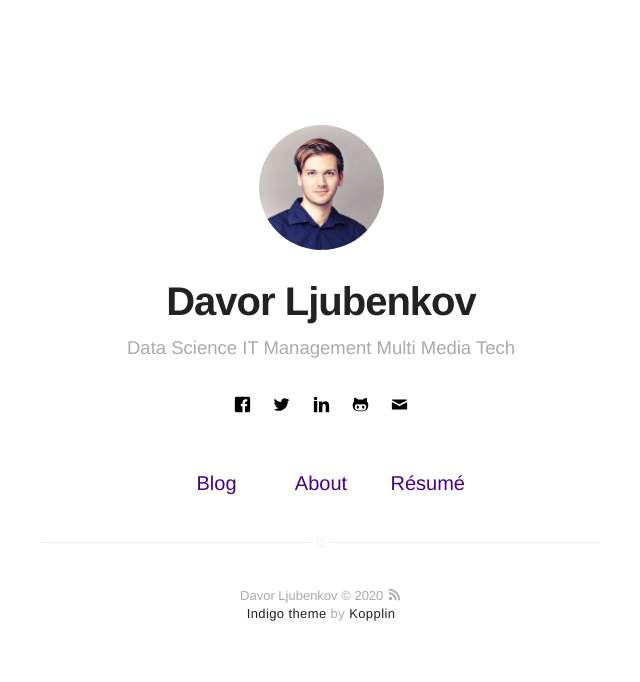
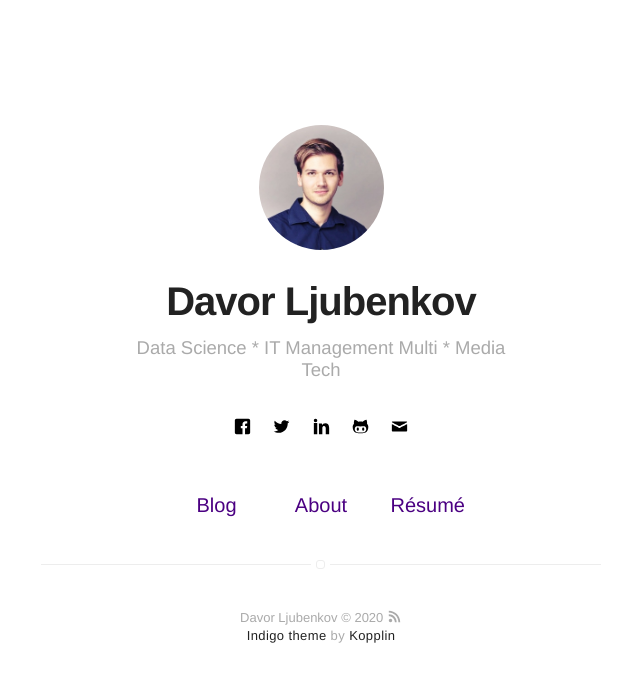
Before and after one commit to dljubenk/dljubenk.github.io, a Jekyll site: the page built from index.html, in a window 1280 px wide. Shown: the top 682 px of the page, without its empty margins (319-959 px from the left). Built offline with Jekyll 4.4.1, drawn with Linux system fonts in a browser that asks for light colours.

```diff
--- a/_config.yml
+++ b/_config.yml
@@ -1,8 +1,6 @@
 # main text of home
 name: Davor Ljubenkov
-bio: Data Science
-     IT Management
-     Multi Media Tech
+bio: Data Science * IT Management Multi * Media Tech
 
 # twitter summary info
 description: A blog about technology and stuff related
```
